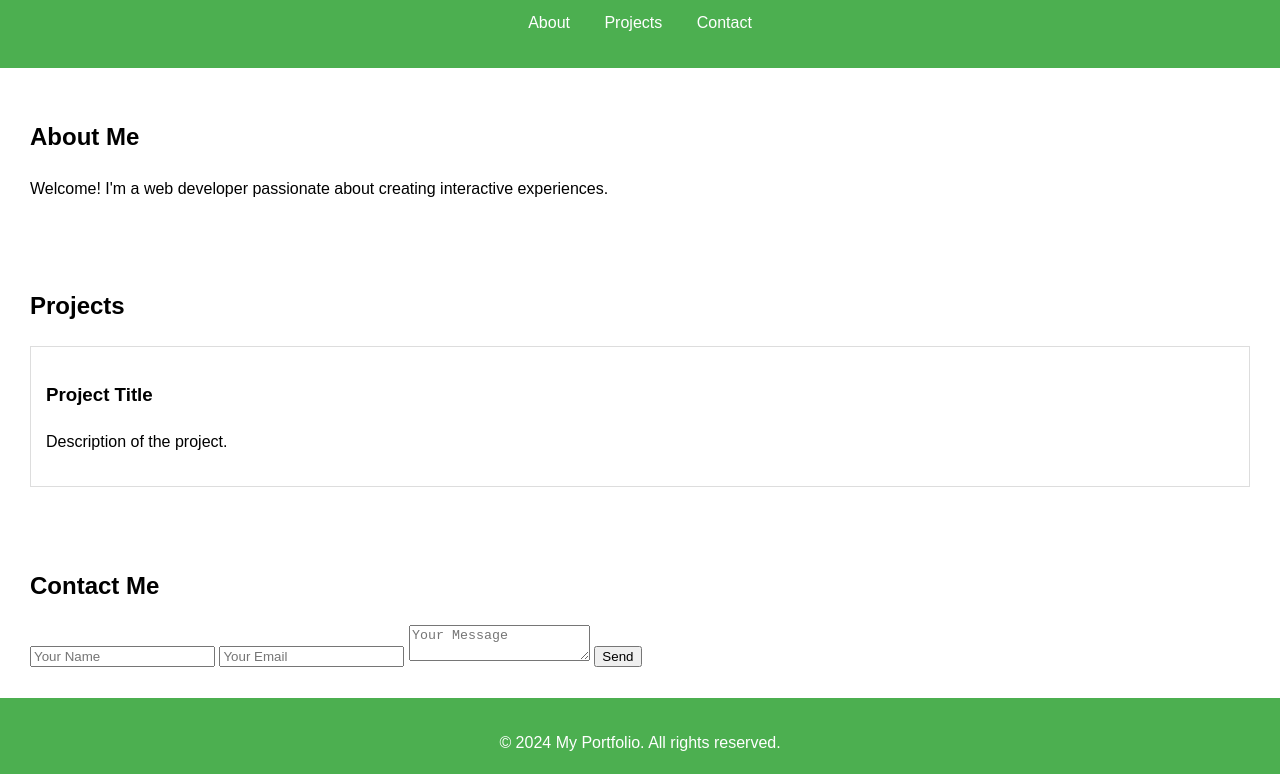
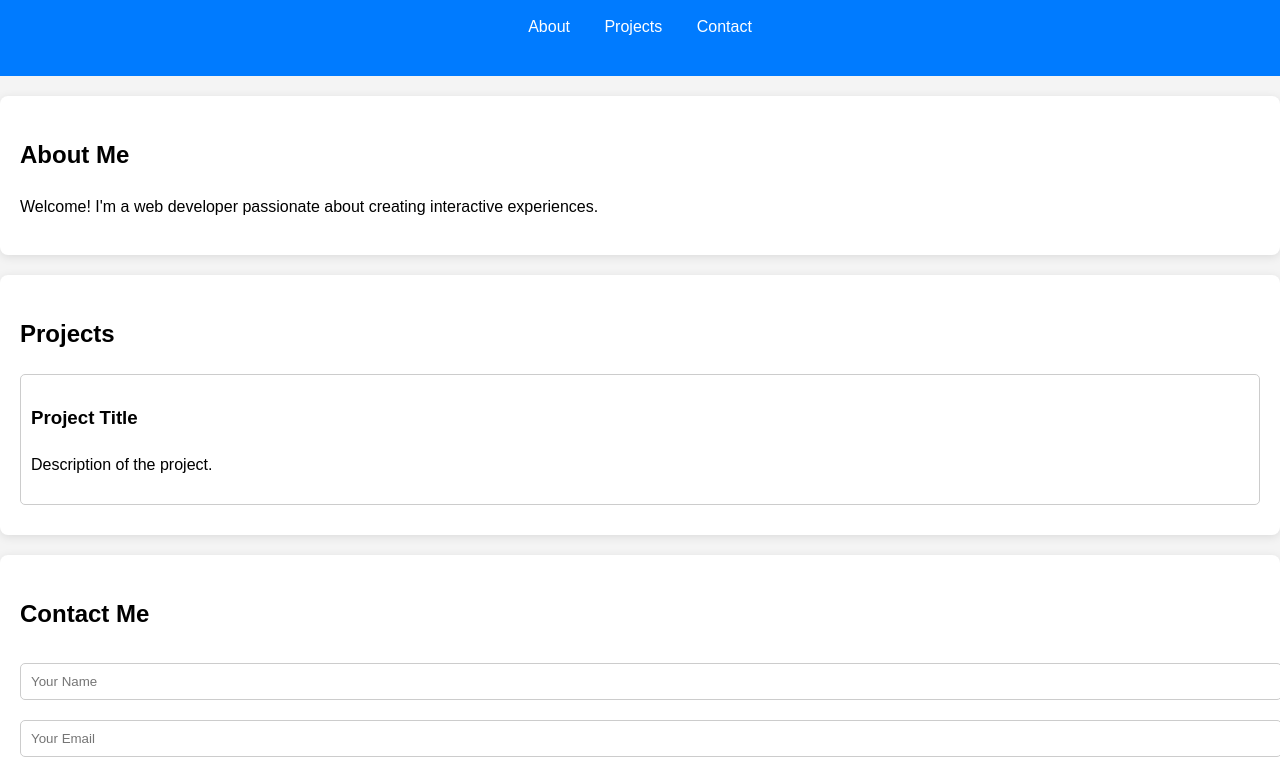
Before and after one commit to JENCYSPARK/FSWD, a plain HTML site: page Ex 1/public/index.html in a window 1280 px wide. Shown: the part 100-874 px from the top of the page. Drawn offline with Linux system fonts and the light colour scheme.

Commit message:
Update styles.css

```diff
--- a/Ex 1/public/styles.css
+++ b/Ex 1/public/styles.css
@@ -1,14 +1,15 @@
 body {
-    font-family: Arial, sans-serif;
+    font-family: 'Arial', sans-serif;
+    line-height: 1.6;
     margin: 0;
     padding: 0;
-    line-height: 1.6;
+    background-color: #f4f4f4;
 }
 
 header {
-    background: #4CAF50;
-    color: white;
-    padding: 1rem 0;
+    background: #007BFF;
+    color: #fff;
+    padding: 20px 0;
     text-align: center;
 }
 
@@ -22,42 +23,54 @@ nav ul li {
     margin: 0 15px;
 }
 
-nav a {
-    color: white;
+nav ul li a {
+    color: #fff;
     text-decoration: none;
+}
+
+nav ul li a:hover {
+    text-decoration: underline;
 }
 
 section {
     padding: 20px;
-    margin: 10px;
+    margin: 20px 0;
+    background: #fff;
+    border-radius: 8px;
+    box-shadow: 0 2px 10px rgba(0, 0, 0, 0.1);
 }
 
 .project {
-    border: 1px solid #ddd;
-    padding: 15px;
+    border: 1px solid #ccc;
+    padding: 10px;
     margin: 10px 0;
+    border-radius: 5px;
 }
 
-.contact-info {
-    display: flex;
-    justify-content: center;
-    gap: 20px;
-    margin-top: 10px;
+input, textarea {
+    width: 100%;
+    padding: 10px;
+    margin: 10px 0;
+    border: 1px solid #ccc;
+    border-radius: 5px;
 }
 
-.contact-info img {
-    width: 30px; /* Adjust size as needed */
-    height: 30px;
-    transition: transform 0.3s;
+button {
+    background-color: #007BFF;
+    color: white;
+    padding: 10px 15px;
+    border: none;
+    border-radius: 5px;
+    cursor: pointer;
 }
 
-.contact-info img:hover {
-    transform: scale(1.1);
+button:hover {
+    background-color: #0056b3;
 }
 
 footer {
     text-align: center;
-    padding: 1rem 0;
-    background: #4CAF50;
-    color: white;
+    padding: 20px 0;
+    background: #333;
+    color: #fff;
 }
```
